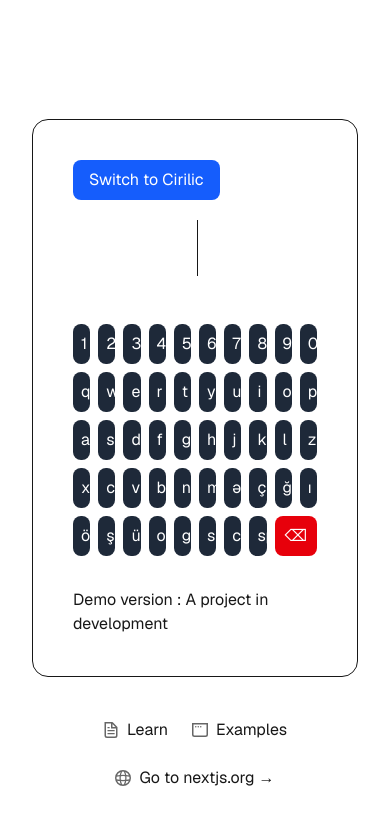
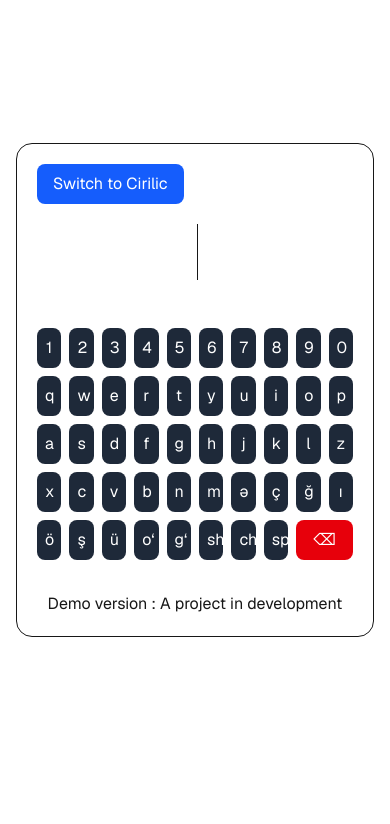
Before and after one commit to Vanckoe/Rune-Translator, a Next.js app: page / in a window 390 px wide. Shown: the top 824 px of the page. Built offline with nearby package versions, Linux system fonts and the light colour scheme.

Commit message:
refactor(page): adjust padding and comment out footer section
The padding values were adjusted for better responsiveness across different screen sizes. Additionally, the footer section was commented out as it is not currently needed in the development phase.

```diff
--- a/src/app/page.tsx
+++ b/src/app/page.tsx
@@ -7,8 +7,8 @@ export default function Home() {
   const [inputValue, setInputValue] = useState('');
 
   return (
-    <div className="grid grid-rows-[20px_1fr_20px] items-center justify-items-center min-h-screen p-8 pb-20 gap-16 sm:p-20 font-[family-name:var(--font-geist-sans)]">
-      <main className="flex w-full md:w-[60%] mx-auto border rounded-[1rem] p-10 flex-col gap-[32px] row-start-2 items-center sm:items-start">
+    <div className="grid grid-rows-[20px_1fr_20px] items-center justify-items-center min-h-screen p-4 md:p-8 pb-20 gap-16 sm:p-20 font-[family-name:var(--font-geist-sans)]">
+      <main className="flex w-full md:w-[60%] mx-auto border rounded-[1rem] p-5 md:p-10 flex-col gap-[32px] row-start-2 items-center sm:items-start">
         <CustomKeyboard
           onValueChange={(value) => {
             setInputValue(value);
@@ -16,7 +16,7 @@ export default function Home() {
         />
         <p className="">Demo version : A project in development</p>
       </main>
-      <footer className="row-start-3 flex gap-[24px] flex-wrap items-center justify-center">
+      {/* <footer className="row-start-3 flex gap-[24px] flex-wrap items-center justify-center">
         <a
           className="flex items-center gap-2 hover:underline hover:underline-offset-4"
           href="https://nextjs.org/learn?utm_source=create-next-app&utm_medium=appdir-template-tw&utm_campaign=create-next-app"
@@ -62,7 +62,7 @@ export default function Home() {
           />
           Go to nextjs.org →
         </a>
-      </footer>
+      </footer> */}
     </div>
   );
 }
--- a/src/components/Keyboard.tsx
+++ b/src/components/Keyboard.tsx
@@ -83,10 +83,10 @@ const CustomKeyboard: React.FC<CustomKeyboardProps> = ({ onValueChange }) => {
           Switch to {layout === 'EN' ? 'Cirilic' : 'Latinic'}
         </button>
         <div className="flex flex-row justify-between w-full">
-          <div className="w-full p-2 mb-4 text-end pr-10">
+          <div className="w-full p-2 mb-4 text-end pr-4 md:pr-10">
             {transliterateToRunic(inputValue)}
           </div>
-          <div className="w-full border-l pl-10">
+          <div className="w-full border-l pl-4 md:pl-10">
             <input
               ref={inputRef}
               type="text"
@@ -94,7 +94,7 @@ const CustomKeyboard: React.FC<CustomKeyboardProps> = ({ onValueChange }) => {
               placeholder='Type here...'
               onChange={handleChange}
               onPaste={handlePaste}
-              className="w-full p-2 bg-transparent text-white rounded-lg mb-4 focus:outline-none"
+              className="w-full p-2 bg-transparent text-wrap text-white rounded-lg mb-4 focus:outline-none"
             />
           </div>
         </div>
```
